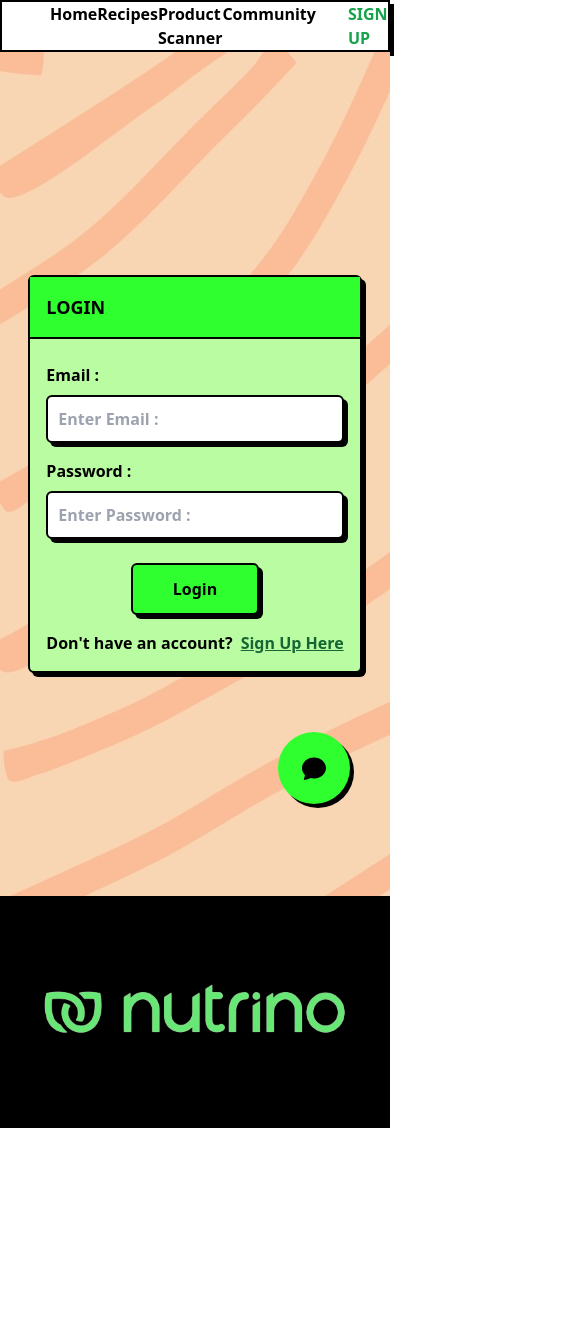
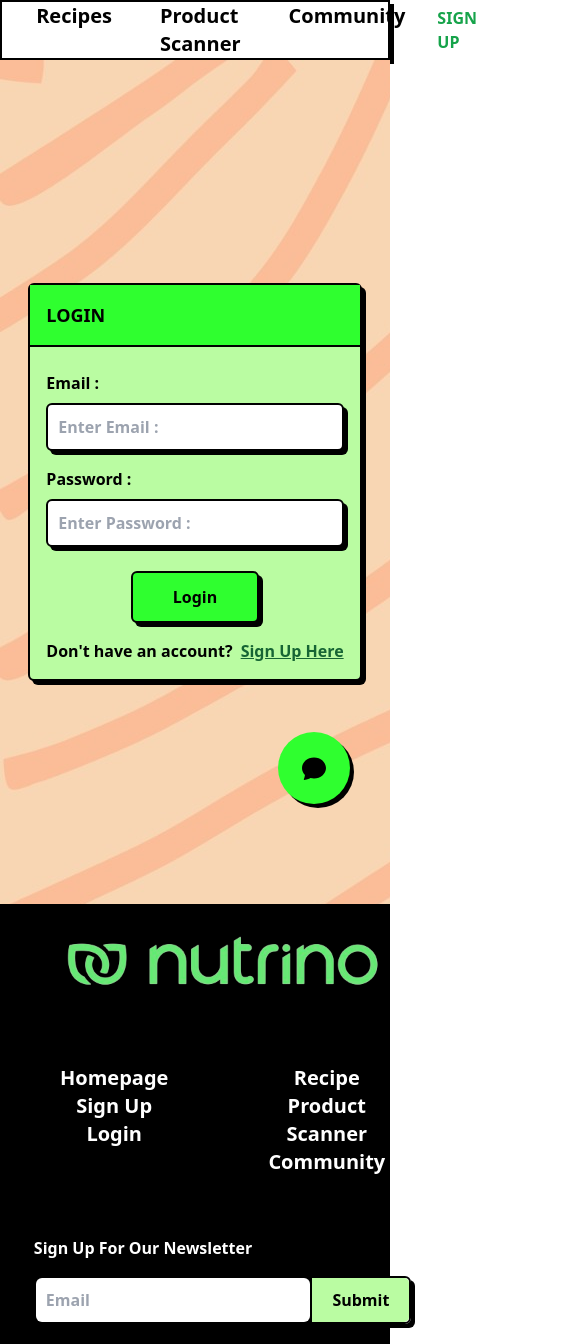
Before and after one commit to arnitdo/Nutrino, a React (Vite) app in the folder frontend/: page /login in a window 390 px wide. Shown: the top 1344 px of the page, 585 px wide, since content can reach past the window. Before the commit the page ends 1128 px from the top, so only its background shows below. Built offline with nearby package versions, Linux system fonts and the light colour scheme.

Commit message:
responsive home half

```diff
--- a/frontend/package.json
+++ b/frontend/package.json
@@ -15,6 +15,7 @@
     "react": "^18.2.0",
     "react-dom": "^18.2.0",
     "react-icons": "^5.0.1",
+    "react-responsive": "^9.0.2",
     "react-router-dom": "^6.21.3",
     "zustand": "^4.5.0"
   },
--- a/frontend/src/components/Faqs.jsx
+++ b/frontend/src/components/Faqs.jsx
@@ -1,27 +1,26 @@
-import { useEffect, useRef, useState } from 'react'
-import { FiPlus } from 'react-icons/fi'
-
+import { useEffect, useRef, useState } from 'react';
+import { FiPlus } from 'react-icons/fi';
 
 export default function Faqs({ question, answer }) {
-  const [showContent, setShowContent] = useState(false)
-  const [contentHeight, setContentHeight] = useState('0px')
-  const contentRef = useRef(null)
+  const [showContent, setShowContent] = useState(false);
+  const [contentHeight, setContentHeight] = useState('0px');
+  const contentRef = useRef(null);
 
   useEffect(() => {
     if (contentRef.current) {
-      setContentHeight(`${contentRef.current.scrollHeight}px`)
+      setContentHeight(`${contentRef.current.scrollHeight}px`);
     }
-  }, [showContent])
+  }, [showContent]);
 
   return (
-    <div className="w-[820px] rounded-md border-2 border-black shadow-[4px_4px_0px_0px_rgba(0,0,0,1)]">
+    <div className="w-full md:w-[820px] mx-auto rounded-md border-2 border-black shadow-[4px_4px_0px_0px_rgba(0,0,0,1)]">
       <button
         role="button"
         aria-expanded={showContent}
         style={{ borderBottom: showContent ? 'solid 2px' : '0px' }}
         className="flex w-full items-center justify-between rounded-[5px] border-black bg-dorange p-5 font-bold"
         onClick={() => {
-          setShowContent(!showContent)
+          setShowContent(!showContent);
         }}
       >
         {question}
@@ -38,5 +37,5 @@ export default function Faqs({ question, answer }) {
         <p className="p-5">{answer}</p>
       </div>
     </div>
-  )
+  );
 }
--- a/frontend/src/pages/Features.jsx
+++ b/frontend/src/pages/Features.jsx
@@ -1,24 +1,25 @@
+import React from 'react';
 import features_img from '../assets/features_img.png';
 
 export default function Features() {
   return (
     <>
-			<div className='flex flex-row bg-lavender w-screen'>
-				<img src={features_img} className='h-screen justify-end'/>
-				<div className='font-bold flex flex-col flex-grow justify-center gap-16 px-32 text-4xl'>
-					<div className={"flex flex-col gap-2 2xl:gap-4"}>
+      <div className='flex flex-col md:flex-row bg-lavender w-full'>
+        <img src={features_img} className=' h-auto md:h-screen object-cover' alt='Features' />
+        <div className='font-bold flex flex-col flex-grow justify-center gap-16 px-6 md:px-32 text-4xl'>
+          <div className={"flex flex-col gap-2 md:gap-4"}>
             <p className='text-slate-950'>Scan Ingredients</p>
-						<p className='text-slate-700 text-lg 2xl:text-2xl flex flex-row justify-start items-start gap-1'><span className={"text-red-600"}>*</span>Take a
+            <p className='text-slate-700 text-lg md:text-xl 2xl:text-2xl flex flex-row justify-start items-start gap-1'><span className={"text-red-600"}>*</span>Take a
               quick snap of your food, we break down the ingredients for you. Simple as that!</p>
           </div>
-					<div className={"flex flex-col gap-2 2xl:gap-4"}>
+          <div className={"flex flex-col gap-2 md:gap-4"}>
             <p className='text-slate-950'>Get Alerts</p>
-						<p className='text-slate-700 text-lg 2xl:text-2xl flex flex-row justify-start items-start gap-1'><span className={"text-red-600"}>*</span>Get
+            <p className='text-slate-700 text-lg md:text-xl 2xl:text-2xl flex flex-row justify-start items-start gap-1'><span className={"text-red-600"}>*</span>Get
               near-instant alerts for any allergens present in your food!</p>
           </div>
-					<div className={"flex flex-col gap-2 2xl:gap-4"}>
+          <div className={"flex flex-col gap-2 md:gap-4"}>
             <p className='text-slate-950'>Explore Alternatives</p>
-						<p className='text-slate-700 text-lg 2xl:text-2xl flex flex-row justify-start items-start gap-1'>Take a look at some of our allergy-friendly
+            <p className='text-slate-700 text-lg md:text-xl 2xl:text-2xl flex flex-row justify-start items-start gap-1'>Take a look at some of our allergy-friendly
               alternatives, customised to your preferences!</p>
           </div>
           <p className={"text-sm text-gray-600 flex flex-row justify-start items-start gap-1"}><span className={"text-red-600"}>*</span>Accuracy may vary,
@@ -26,5 +27,5 @@ export default function Features() {
         </div>
       </div>
     </>
-	)
+  );
 }
--- /dev/null
+++ b/frontend/src/pages/Footer.css
@@ -0,0 +1,51 @@
+.footer-container {
+    background-color: black;
+    padding: 20px;
+  }
+
+  .footer-content {
+    max-width: 1200px;
+    margin: 0 auto;
+    display: flex;
+    justify-content: space-between;
+    align-items: center;
+    flex-wrap: wrap;
+  }
+
+  .logo {
+    height: 80px; /* Adjust the height as needed */
+  }
+
+  .footer-links {
+    display: flex;
+    gap: 20px;
+  }
+
+  .link-group {
+    display: flex;
+    padding: 40px;
+    flex-direction: column;
+    color: white;
+  }
+
+  .link-group h2 {
+    font-size: 16px;
+    margin-bottom: 10px;
+  }
+
+  /* Media query for smaller screens */
+  @media screen and (max-width: 768px) {
+    .footer-content {
+      flex-direction: column;
+      align-items: center;
+    }
+
+    .footer-links {
+      margin-top: 20px;
+      text-align: center;
+    }
+
+    .link-group {
+      margin-bottom: 20px;
+    }
+  }
--- a/frontend/src/pages/Footer.jsx
+++ b/frontend/src/pages/Footer.jsx
@@ -1,23 +1,26 @@
 import logo from '../assets/nutrino-logo.png';
-import {Link, useNavigate} from "react-router-dom";
+import { Link } from 'react-router-dom';
 import Button from '../components/Button';
 import Newsletter from '../components/Newsletter';
+import './Footer.css';  // Import a separate CSS file for styling
 
-export default function Footer(){
-    return(
+export default function Footer() {
+  return (
     <>
-        <div className="p-10 bg-black">
-            <div className="flex flex-row justify-between gap-12 items-center">
-                <img src={logo} className='h-20 '/>
-                <div className='flex flex-col text-white gap-5 font-bold text-xl'>
+      <div className="footer-container">
+        <div className="footer-content">
+          <img src={logo} className='logo' alt='Nutrino Logo' />
+          <div className='footer-links'>
+            <div className='link-group font-bold text-xl'>
               <Link to={"/"}>Homepage</Link>
               <Link to={"/signup"}>Sign Up</Link>
               <Link to={"/login"}>Login</Link>
             </div>
-                    <div className='flex flex-col text-white gap-5 font-bold text-xl'>
+            <div className='link-group font-bold text-xl'>
               <Link to={"/recipe"}>Recipe</Link>
               <Link to={"/productscanner"}>Product Scanner</Link>
               <Link to={"/community"}>Community</Link>
+            </div>
           </div>
           <Newsletter />
         </div>
--- a/frontend/src/pages/NavBar.jsx
+++ b/frontend/src/pages/NavBar.jsx
@@ -9,15 +9,15 @@ function NavBar() {
 	return (
 		<div className={"w-screen pr"}>
 			<div className={`border-2 border-black font-bold shadow-[4px_4px_0px_0px_rgba(0,0,0,1)]`}>
-				<div className={"bg-white flex flex-row justify-between"}>
+				<div className={"bg-white flex flex-row justify-center"}>
 					<Link to={"/"}>
 						<img
 							src={NutrinoLogo} alt={"Nutrino Logo"}
 							className={"px-4 h-[80px] hidden lg:block"}
 						/>
 					</Link>
-					<nav className={"gap-4 px-8 flex flex-row flex-grow justify-between items-center font-bold"}>
-						<div className={"px-4 flex flex-grow flex-row justify-between"}>
+					<nav className={"gap-4 px-8 flex flex-row flex-grow justify-center items-center font-bold"}>
+						<div className={"px-4 text-xl font-bold flex flex-grow gap-12 flex-row justify-center"}>
 							<Link to={"/"}>Home</Link>
 							<Link to={"/recipe"}>Recipes</Link>
 							<Link to={"/productscanner"}>Product Scanner</Link>
--- /dev/null
+++ b/package.json
@@ -0,0 +1,5 @@
+{
+  "dependencies": {
+    "react-responsive": "^9.0.2"
+  }
+}
```
Lines whose indentation alone changed are shown as unchanged.
